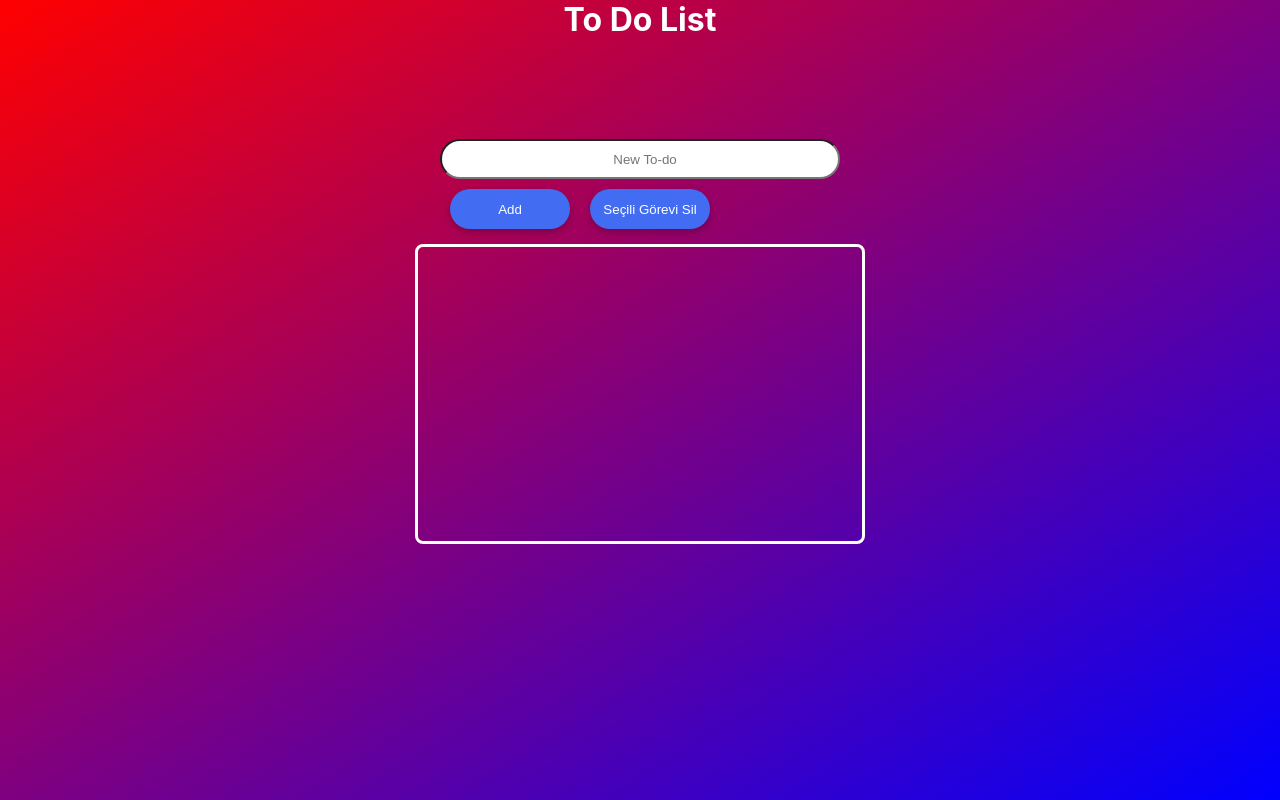
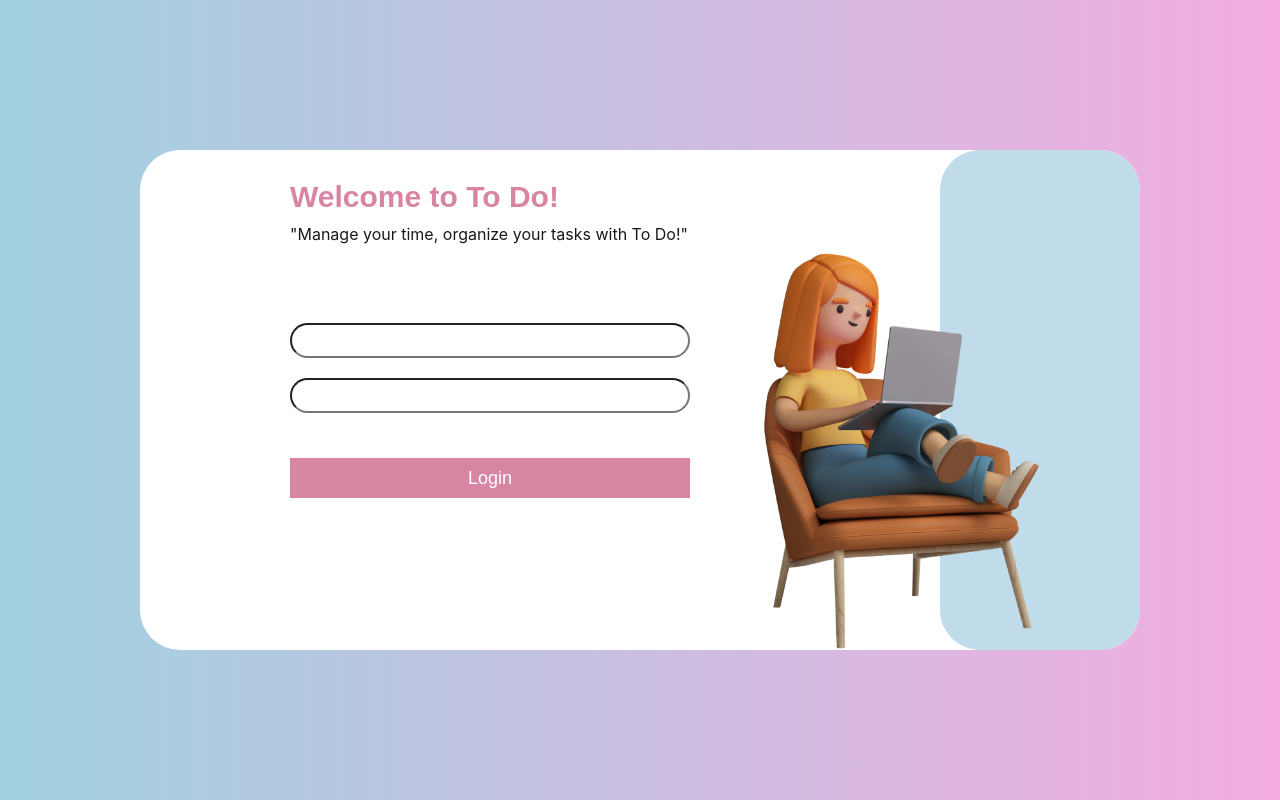
Before and after one commit to huseyinbagator/react-demo-todo-app, a React (Create React App) app: page / in a window 1280 px wide. Built offline with nearby package versions, Linux system fonts and the light colour scheme.

Commit message:
Code-Design-Router-1

```diff
--- a/package.json
+++ b/package.json
@@ -8,6 +8,7 @@
     "@testing-library/user-event": "^13.5.0",
     "react": "^18.2.0",
     "react-dom": "^18.2.0",
+    "react-router-dom": "^6.14.1",
     "react-scripts": "5.0.1",
     "web-vitals": "^2.1.4"
   },
--- a/src/App.js
+++ b/src/App.js
@@ -1,12 +1,17 @@
 import React from 'react';
-import TasksPage from './pages/TasksPage';
+import LoginPage from './pages/LoginPage';
+import { BrowserRouter, Routes, Route} from "react-router-dom";
 import './App.css';
 function App() {
 
   return (
-    <div>
-        <TasksPage/>
-    </div>
+    <BrowserRouter>
+      <div>
+          <Routes>
+            <Route path="/"  element={<LoginPage/>} />
+          </Routes>
+      </div>
+    </BrowserRouter>
   );
 }
 
--- a/src/pages/LoginPage.js
+++ b/src/pages/LoginPage.js
@@ -25,7 +25,7 @@ function Login() {
                 </form>
             </div>
             <div className='left'>
-                <img className='image' src={image} />
+                <img className='image' alt='İmage' src={image} />
             </div>
         </div>
     </div>
```
Also changed, not shown: 1 other file (tests, documents, lock files or other folders).
